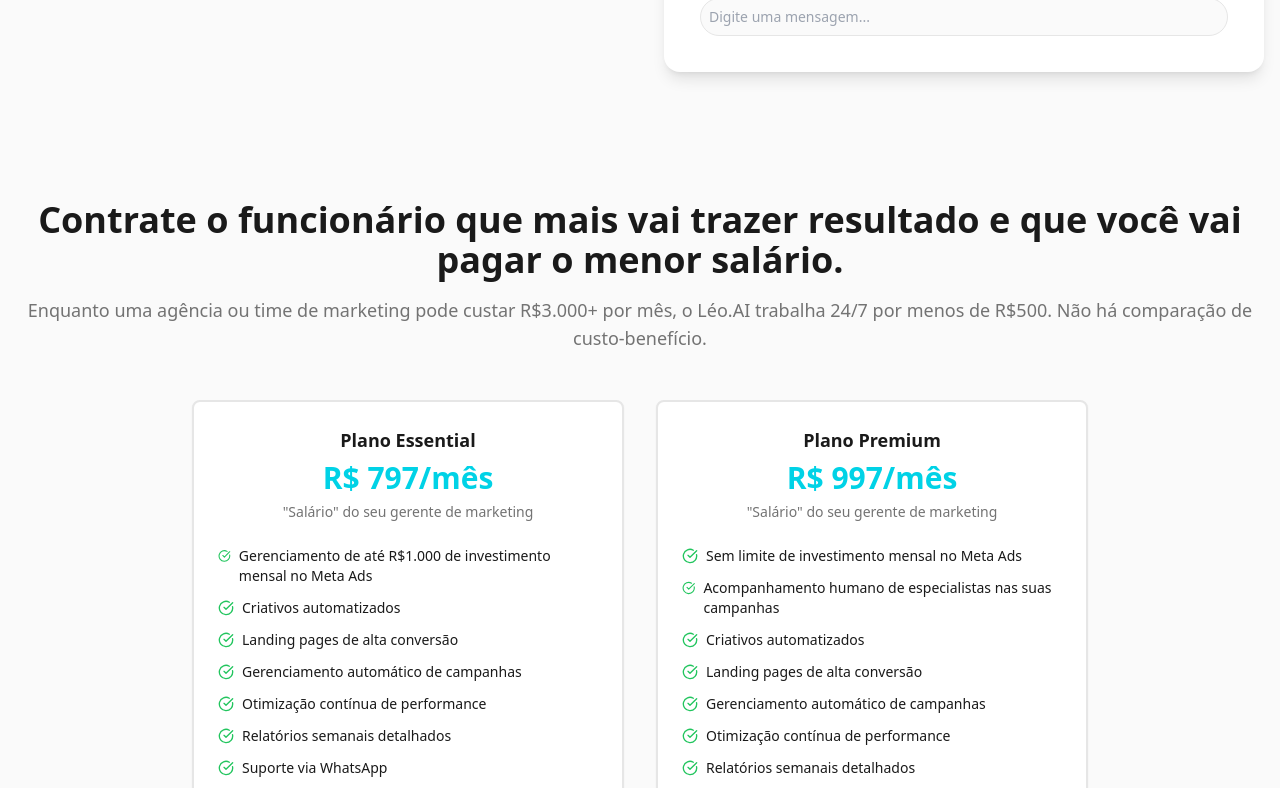
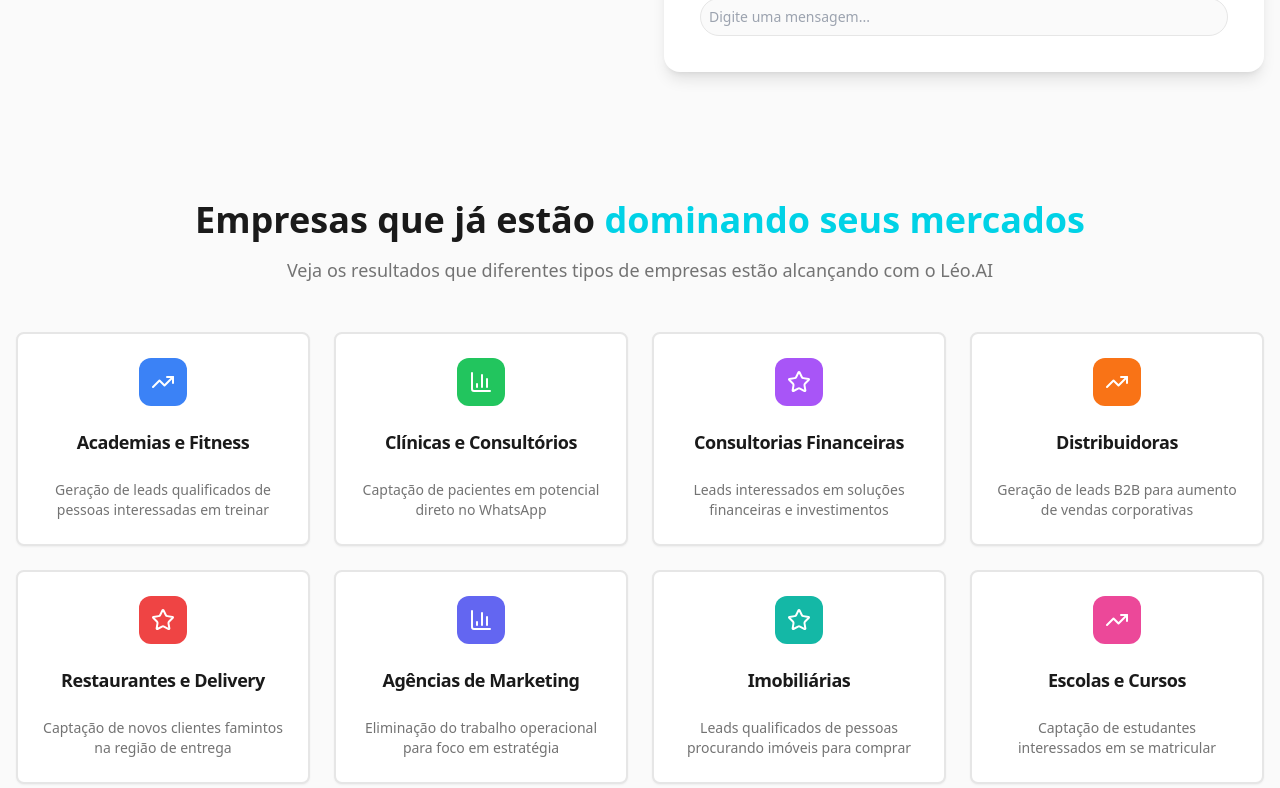
Before and after one commit to Lefreire2/sentimento-lovable-analise, a React (Vite) app: page / in a window 1280 px wide. Shown: the part 3540-4328 px from the top of the page. Built offline with nearby package versions, Linux system fonts and the light colour scheme.

Commit message:
Add company types section
Add the "Empresas que já estão dominando seus mercados" section to the landing page, replicating the provided image content and layout. This includes adding eight distinct company types with their respective descriptions and icons.

```diff
--- a/src/pages/Index.tsx
+++ b/src/pages/Index.tsx
@@ -260,6 +260,132 @@ const Index = () => {
           </div>
         </section>
 
+        {/* Business Success Section */}
+        <section className="py-16">
+          <div className="text-center mb-12">
+            <h2 className="text-3xl md:text-4xl font-bold mb-4">
+              Empresas que já estão <span className="text-marcus-cyan">dominando seus mercados</span>
+            </h2>
+            <p className="text-lg text-muted-foreground max-w-4xl mx-auto">
+              Veja os resultados que diferentes tipos de empresas estão alcançando com o Léo.AI
+            </p>
+          </div>
+
+          <div className="grid grid-cols-1 md:grid-cols-2 lg:grid-cols-4 gap-6">
+            <Card className="text-center border-2 hover:shadow-lg transition-shadow">
+              <CardHeader>
+                <div className="w-12 h-12 bg-blue-500 rounded-xl flex items-center justify-center mx-auto mb-4">
+                  <TrendingUp className="w-6 h-6 text-white" />
+                </div>
+                <CardTitle className="text-lg">Academias e Fitness</CardTitle>
+              </CardHeader>
+              <CardContent>
+                <p className="text-sm text-muted-foreground">
+                  Geração de leads qualificados de pessoas interessadas em treinar
+                </p>
+              </CardContent>
+            </Card>
+
+            <Card className="text-center border-2 hover:shadow-lg transition-shadow">
+              <CardHeader>
+                <div className="w-12 h-12 bg-green-500 rounded-xl flex items-center justify-center mx-auto mb-4">
+                  <BarChart3 className="w-6 h-6 text-white" />
+                </div>
+                <CardTitle className="text-lg">Clínicas e Consultórios</CardTitle>
+              </CardHeader>
+              <CardContent>
+                <p className="text-sm text-muted-foreground">
+                  Captação de pacientes em potencial direto no WhatsApp
+                </p>
+              </CardContent>
+            </Card>
+
+            <Card className="text-center border-2 hover:shadow-lg transition-shadow">
+              <CardHeader>
+                <div className="w-12 h-12 bg-purple-500 rounded-xl flex items-center justify-center mx-auto mb-4">
+                  <Star className="w-6 h-6 text-white" />
+                </div>
+                <CardTitle className="text-lg">Consultorias Financeiras</CardTitle>
+              </CardHeader>
+              <CardContent>
+                <p className="text-sm text-muted-foreground">
+                  Leads interessados em soluções financeiras e investimentos
+                </p>
+              </CardContent>
+            </Card>
+
+            <Card className="text-center border-2 hover:shadow-lg transition-shadow">
+              <CardHeader>
+                <div className="w-12 h-12 bg-orange-500 rounded-xl flex items-center justify-center mx-auto mb-4">
+                  <TrendingUp className="w-6 h-6 text-white" />
+                </div>
+                <CardTitle className="text-lg">Distribuidoras</CardTitle>
+              </CardHeader>
+              <CardContent>
+                <p className="text-sm text-muted-foreground">
+                  Geração de leads B2B para aumento de vendas corporativas
+                </p>
+              </CardContent>
+            </Card>
+
+            <Card className="text-center border-2 hover:shadow-lg transition-shadow">
+              <CardHeader>
+                <div className="w-12 h-12 bg-red-500 rounded-xl flex items-center justify-center mx-auto mb-4">
+                  <Star className="w-6 h-6 text-white" />
+                </div>
+                <CardTitle className="text-lg">Restaurantes e Delivery</CardTitle>
+              </CardHeader>
+              <CardContent>
+                <p className="text-sm text-muted-foreground">
+                  Captação de novos clientes famintos na região de entrega
+                </p>
+              </CardContent>
+            </Card>
+
+            <Card className="text-center border-2 hover:shadow-lg transition-shadow">
+              <CardHeader>
+                <div className="w-12 h-12 bg-indigo-500 rounded-xl flex items-center justify-center mx-auto mb-4">
+                  <BarChart3 className="w-6 h-6 text-white" />
+                </div>
+                <CardTitle className="text-lg">Agências de Marketing</CardTitle>
+              </CardHeader>
+              <CardContent>
+                <p className="text-sm text-muted-foreground">
+                  Eliminação do trabalho operacional para foco em estratégia
+                </p>
+              </CardContent>
+            </Card>
+
+            <Card className="text-center border-2 hover:shadow-lg transition-shadow">
+              <CardHeader>
+                <div className="w-12 h-12 bg-teal-500 rounded-xl flex items-center justify-center mx-auto mb-4">
+                  <Star className="w-6 h-6 text-white" />
+                </div>
+                <CardTitle className="text-lg">Imobiliárias</CardTitle>
+              </CardHeader>
+              <CardContent>
+                <p className="text-sm text-muted-foreground">
+                  Leads qualificados de pessoas procurando imóveis para comprar
+                </p>
+              </CardContent>
+            </Card>
+
+            <Card className="text-center border-2 hover:shadow-lg transition-shadow">
+              <CardHeader>
+                <div className="w-12 h-12 bg-pink-500 rounded-xl flex items-center justify-center mx-auto mb-4">
+                  <TrendingUp className="w-6 h-6 text-white" />
+                </div>
+                <CardTitle className="text-lg">Escolas e Cursos</CardTitle>
+              </CardHeader>
+              <CardContent>
+                <p className="text-sm text-muted-foreground">
+                  Captação de estudantes interessados em se matricular
+                </p>
+              </CardContent>
+            </Card>
+          </div>
+        </section>
+
         {/* Pricing Section */}
         <section className="py-16">
           <div className="text-center mb-12">
```
